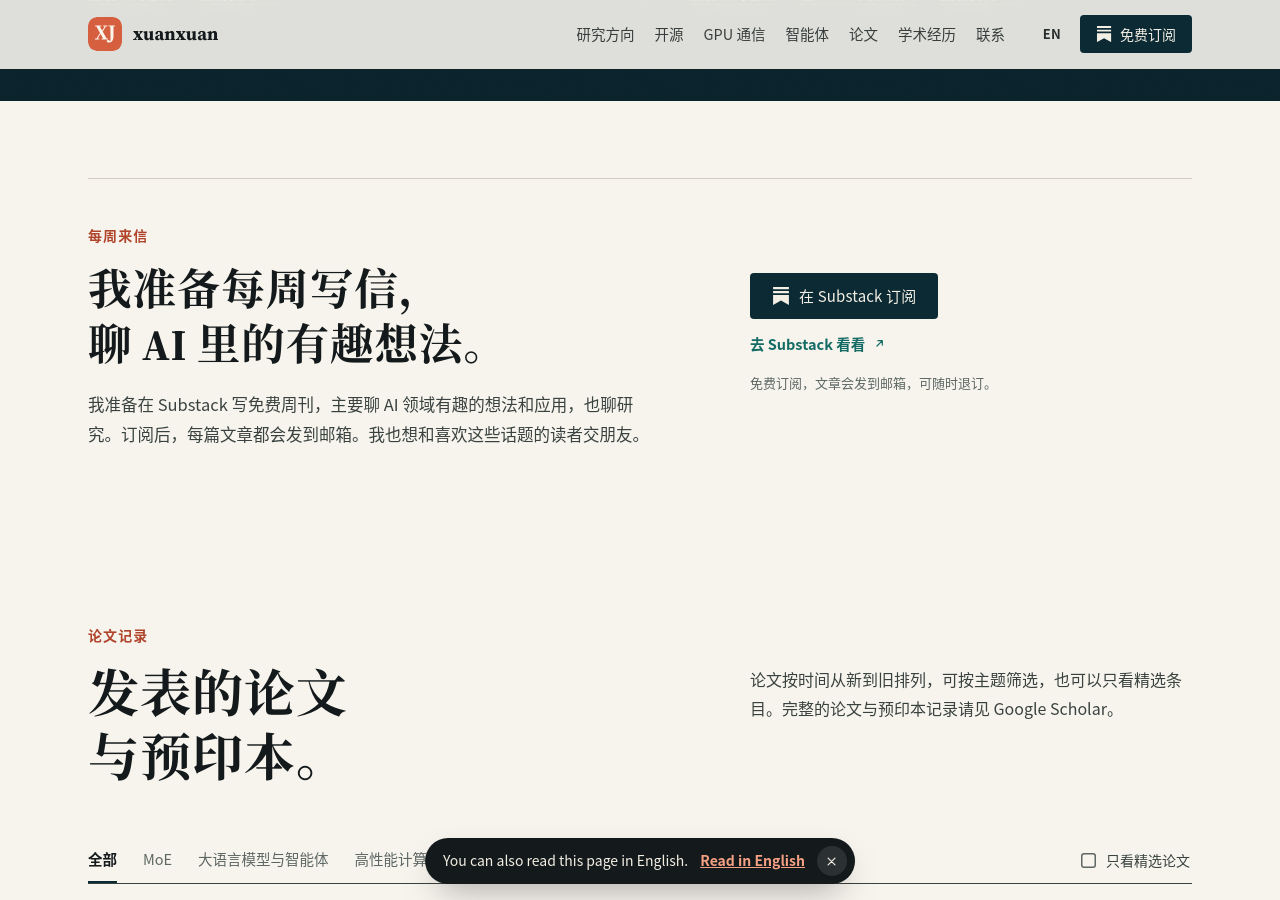
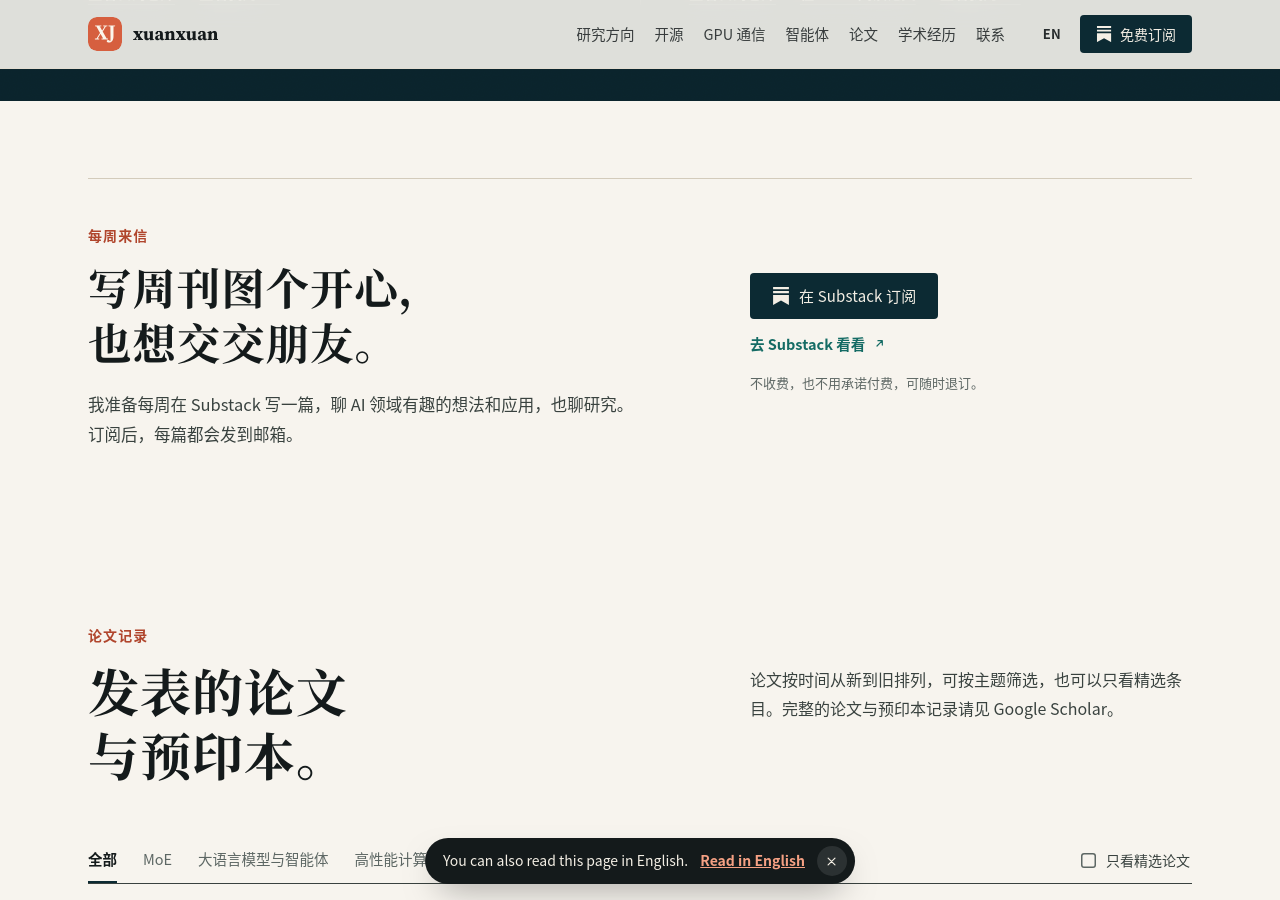
Before and after one commit to Xuan-1998/Xuan-1998.github.io, a Jekyll site: the page built from zh/index.html, in a window 1280 px wide and 900 px high, scrolled down 6636 px. Built offline with Jekyll 4.4.1, drawn with Linux system fonts in a browser that asks for light colours; some of the changed text lies outside the part shown.

Commit message:
Clarify the newsletter's purpose in both languages
I clarified in both languages that the newsletter is purely for fun
and making friends, and is free with no pledge.

```diff
--- a/_data/i18n.yml
+++ b/_data/i18n.yml
@@ -29,8 +29,8 @@ zh:
     cta_scholar: Google Scholar
     follow_label: 其他平台
     portrait_alt: xuanxuan 的照片
-    kicker: 新开了免费 AI 周刊，想和同好交交朋友
-    kicker_link: 去订阅
+    kicker: 新开了 AI 周刊，纯粹图个开心、交交朋友
+    kicker_link: 请订阅，不用付费
     cta_subscribe: 免费订阅周刊
   hero_alts:
   - line1: 让大规模运算更快，
@@ -306,7 +306,7 @@ zh:
     eyebrow: 常联系
     h2_line1: 订阅我的周刊，
     h2_line2: 也来交个朋友。
-    body: 我的周刊每周更新，免费订阅。如果你也在做 AI 基础设施、自进化智能体或大规模仿真，欢迎写信到 xuanj@mit.edu 打个招呼。
+    body: 我的周刊不收费。如果你也在做 AI 基础设施、自进化智能体或大规模仿真，欢迎写信到 xuanj@mit.edu 打个招呼。
     email_btn: 给我写信
     scholar_btn: Google Scholar
     github_btn: GitHub
@@ -368,12 +368,12 @@ zh:
     card_label: B 站频道：同济子豪兄
   writing:
     eyebrow: 每周来信
-    h2_line1: 我准备每周写信，
-    h2_line2: 聊 AI 里的有趣想法。
-    body: 我准备在 Substack 写免费周刊，主要聊 AI 领域有趣的想法和应用，也聊研究。订阅后，每篇文章都会发到邮箱。我也想和喜欢这些话题的读者交朋友。
+    h2_line1: 写周刊图个开心，
+    h2_line2: 也想交交朋友。
+    body: 我准备每周在 Substack 写一篇，聊 AI 领域有趣的想法和应用，也聊研究。订阅后，每篇都会发到邮箱。
     subscribe_btn: 在 Substack 订阅
     read_btn: 去 Substack 看看
-    note: 免费订阅，文章会发到邮箱，可随时退订。
+    note: 不收费，也不用承诺付费，可随时退订。
 en:
   meta:
     title: 'Xuan Jiang: Computing and agents'
@@ -404,8 +404,8 @@ en:
     cta_scholar: Google Scholar
     follow_label: Elsewhere
     portrait_alt: Photo of Xuan Jiang
-    kicker: 'New: my free weekly AI newsletter, a way to make like-minded friends'
-    kicker_link: Subscribe
+    kicker: 'New: a weekly AI newsletter purely for fun and making friends'
+    kicker_link: Please subscribe, no pledge
     cta_subscribe: Subscribe for free
   hero_alts:
   - line1: Faster computing.
@@ -681,7 +681,7 @@ en:
     eyebrow: Keep in touch
     h2_line1: Subscribe, then
     h2_line2: let's be friends.
-    body: My newsletter is free and comes out every week. If you work on AI infrastructure, self‑evolving agents or large-scale simulation, you can also email me at xuanj@mit.edu to say hi.
+    body: My weekly newsletter is free. If you work on AI infrastructure, self‑evolving agents or large-scale simulation, you can also email me at xuanj@mit.edu to say hi.
     email_btn: Email me
     scholar_btn: Google Scholar
     github_btn: GitHub
@@ -743,9 +743,9 @@ en:
     card_label: 'Bilibili channel: 同济子豪兄 (Tongji Zihao)'
   writing:
     eyebrow: Weekly
-    h2_line1: I'll write weekly about
-    h2_line2: interesting ideas in AI.
-    body: I'm starting a free weekly newsletter on Substack, mostly about interesting AI ideas and applications, plus research. Subscribers get each post by email. I hope to make friends with readers who like the same things.
+    h2_line1: I write for fun
+    h2_line2: and to make friends.
+    body: I'll write one post a week on Substack about interesting AI ideas and applications, plus research. Subscribers will get each post by email.
     subscribe_btn: Subscribe on Substack
     read_btn: Visit the newsletter
-    note: Get posts by email for free. Unsubscribe any time.
+    note: It's free, with no pledge. Unsubscribe any time.
--- a/_includes/fonts.html
+++ b/_includes/fonts.html
@@ -1,5 +1,5 @@
 <style>
 @font-face{font-family:"XJ Serif";font-style:normal;font-weight:400 700;font-display:swap;src:url("{{ '/assets/fonts/source-serif-4-latin.woff2' | relative_url }}") format("woff2");unicode-range:U+20-7E,U+A0-FF,U+131,U+152-153,U+2BB-2BC,U+2C6,U+2DA,U+2DC,U+2010-2011,U+2018-201E,U+2022,U+2026,U+2032-2033,U+2039-203A,U+2044,U+20AC,U+2122,U+2190-2193,U+2212}
 @font-face{font-family:"XJ Serif SC";font-style:normal;font-weight:700;font-display:swap;src:url("{{ '/assets/fonts/noto-serif-sc-700-ext.woff2' | relative_url }}") format("woff2");unicode-range:U+3000-303F,U+3400-4DBF,U+4E00-9FFF,U+F900-FAFF,U+FF00-FFEF}
-@font-face{font-family:"XJ Serif SC";font-style:normal;font-weight:700;font-display:swap;src:url("{{ '/assets/fonts/noto-serif-sc-700-core.woff2' | relative_url }}") format("woff2");unicode-range:U+B7,U+2018-2019,U+201C-201D,U+2026,U+3001-3002,U+3008-3011,U+4E07,U+4E0A,U+4E0D-4E0E,U+4E13,U+4E2A,U+4E2D,U+4E5F-4E60,U+4EA4,U+4ECE,U+4EFF,U+4F1A,U+4F2F,U+4F53,U+4F5C,U+4FE1,U+505A,U+5144,U+514B,U+5199,U+51C6,U+5206,U+520A,U+5217,U+5229,U+5230,U+52A0-52A1,U+5316,U+5370,U+5386,U+53CB,U+53D1,U+540C,U+5411,U+5458,U+5468,U+56FD,U+578B,U+5907,U+5927,U+5956,U+59D4,U+5B50,U+5B66,U+5B9E,U+5BA1,U+5BA4,U+5BB6,U+5BDF,U+5BFC,U+5DDE,U+5DE5,U+5DF1-5DF2,U+5E2E,U+5E76,U+5F00,U+5FAA,U+5FAE,U+6027,U+60F3,U+6211,U+6240,U+627E,U+6307,U+63D0,U+6539,U+6548,U+6559,U+6587,U+65B9,U+666E,U+667A,U+6709,U+670B,U+670D,U+672C,U+672F,U+6765,U+6821,U+6A21,U+6B4C,U+6BCF,U+6CD5,U+6D4E,U+6D77,U+6E90,U+73AF,U+7406,U+751F,U+7684,U+7701,U+771F,U+7814,U+79D1,U+79FB,U+7A3F,U+7A76,U+7B56,U+7B97,U+7C73,U+7CBE,U+7CFB,U+7ECF,U+7EDF,U+7F16,U+804A,U+8054,U+80B2,U+80FD,U+81EA,U+81F3,U+8363,U+83B7,U+884C,U+8868,U+89C2,U+89C4,U+8A89,U+8BA1-8BA2,U+8BA9,U+8BBA,U+8C03,U+8C37,U+8C6A,U+8DA3,U+8F91,U+8FB9,U+8FD9,U+8FDB,U+9009,U+901A,U+901F,U+91CC,U+9605,U+9662,U+9700,U+9762,U+9875,U+9879,U+9884,U+9996,U+9A8C,U+9AD8,U+9EBB,U+FF01,U+FF08-FF09,U+FF0C-FF0D,U+FF1A-FF1B,U+FF1F}
+@font-face{font-family:"XJ Serif SC";font-style:normal;font-weight:700;font-display:swap;src:url("{{ '/assets/fonts/noto-serif-sc-700-core.woff2' | relative_url }}") format("woff2");unicode-range:U+B7,U+2018-2019,U+201C-201D,U+2026,U+3001-3002,U+3008-3011,U+4E07,U+4E0A,U+4E0D-4E0E,U+4E13,U+4E2A,U+4E2D,U+4E5F-4E60,U+4EA4,U+4ECE,U+4EFF,U+4F1A,U+4F2F,U+4F53,U+4F5C,U+4FE1,U+505A,U+5144,U+514B,U+5199,U+5206,U+520A,U+5217,U+5229,U+5230,U+52A0-52A1,U+5316,U+5370,U+5386,U+53CB,U+53D1,U+540C,U+5411,U+5458,U+5468,U+56FD-56FE,U+578B,U+5927,U+5956,U+59D4,U+5B50,U+5B66,U+5B9E,U+5BA1,U+5BA4,U+5BB6,U+5BDF,U+5BFC,U+5DDE,U+5DE5,U+5DF1-5DF2,U+5E2E,U+5E76,U+5F00,U+5FAA,U+5FAE,U+5FC3,U+6027,U+60F3,U+6211,U+6240,U+627E,U+6307,U+63D0,U+6539,U+6548,U+6559,U+6587,U+65B9,U+666E,U+667A,U+670B,U+670D,U+672C,U+672F,U+6765,U+6821,U+6A21,U+6B4C,U+6D4E,U+6D77,U+6E90,U+73AF,U+7406,U+751F,U+7684,U+7701,U+771F,U+7814,U+79D1,U+79FB,U+7A3F,U+7A76,U+7B56,U+7B97,U+7C73,U+7CBE,U+7CFB,U+7ECF,U+7EDF,U+7F16,U+8054,U+80B2,U+80FD,U+81EA,U+81F3,U+8363,U+83B7,U+884C,U+8868,U+89C2,U+89C4,U+8A89,U+8BA1-8BA2,U+8BA9,U+8BBA,U+8C03,U+8C37,U+8C6A,U+8F91,U+8FB9,U+8FD9,U+8FDB,U+9009,U+901A,U+901F,U+9605,U+9662,U+9700,U+9762,U+9875,U+9879,U+9884,U+9996,U+9A8C,U+9AD8,U+9EBB,U+FF01,U+FF08-FF09,U+FF0C-FF0D,U+FF1A-FF1B,U+FF1F}
 </style>
```
Also changed, not shown: assets/fonts/noto-serif-sc-700-core.woff2, assets/fonts/noto-serif-sc-700-ext.woff2, assets/fonts/source-serif-4-latin.woff2.
